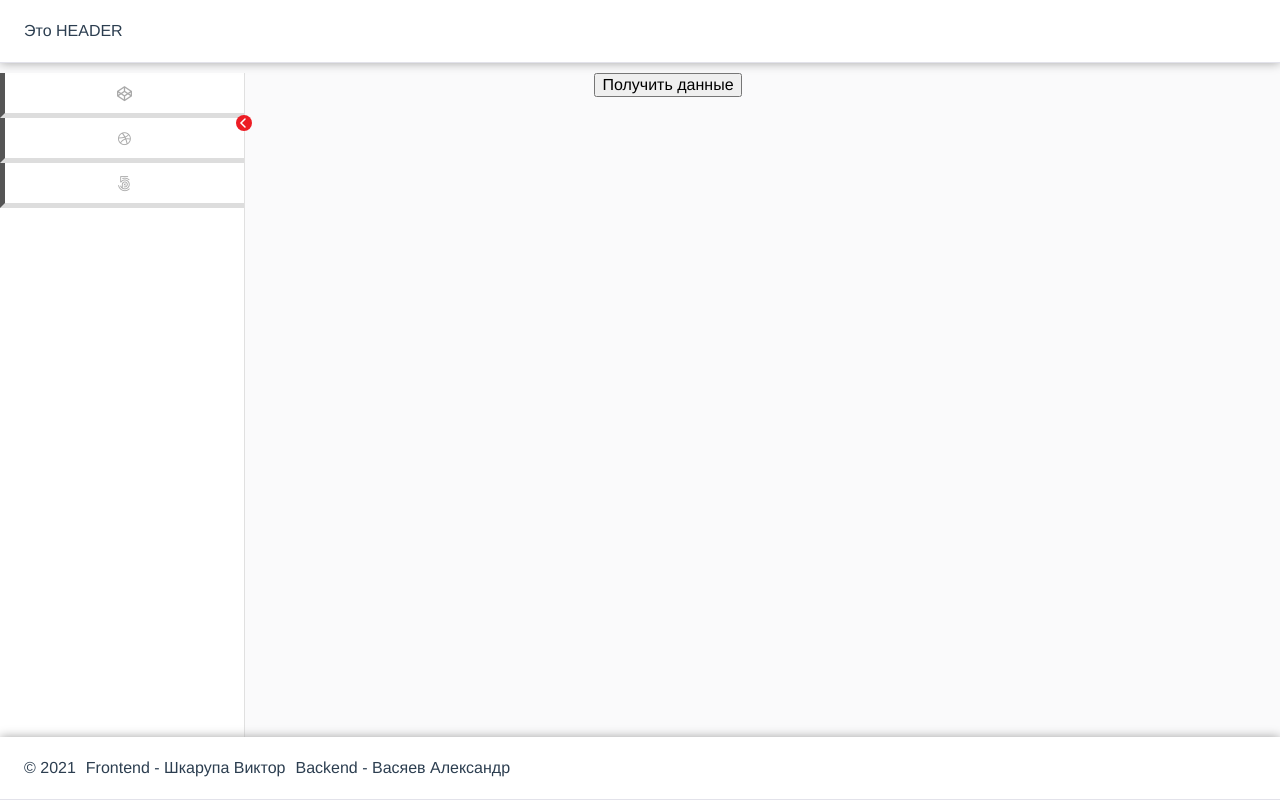
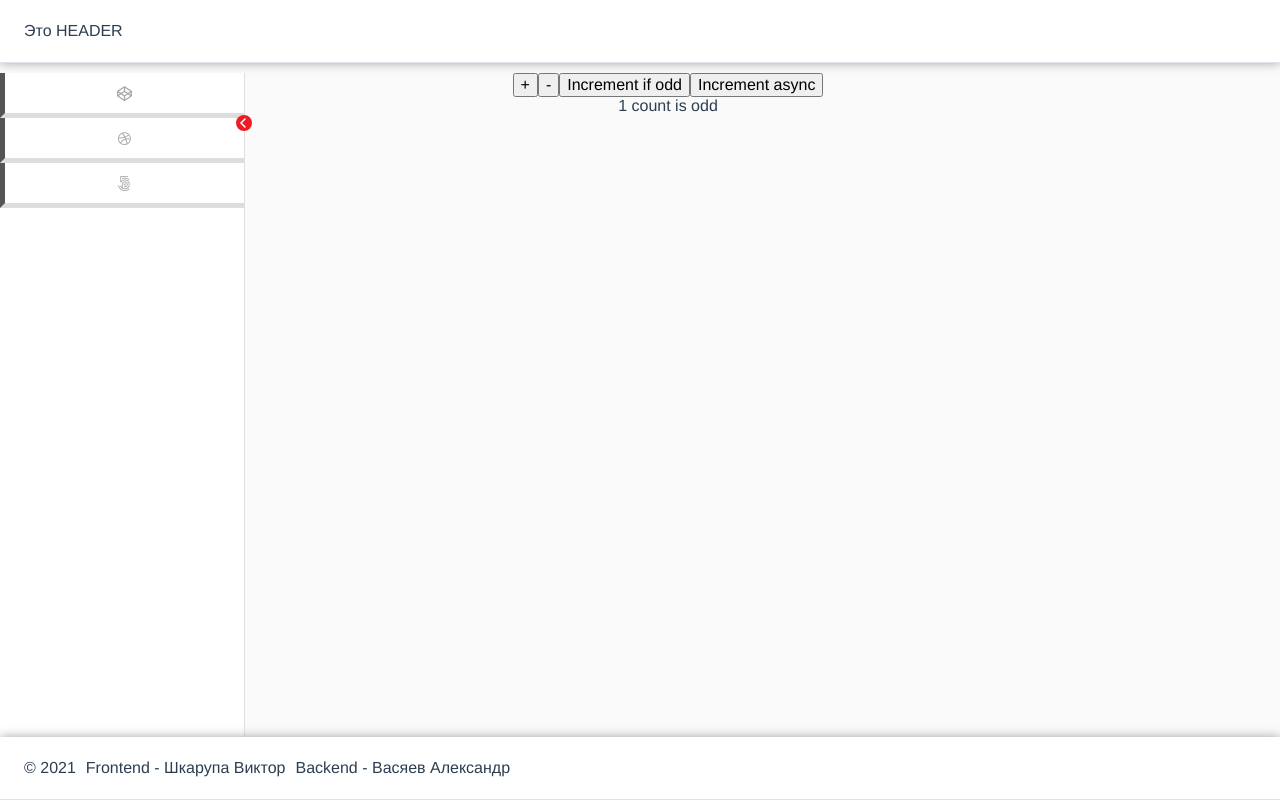
Before and after one commit to VShka/KnowledgeStorage, a Vue app: page /articles in a window 1280 px wide. Built offline with nearby package versions, Linux system fonts and the light colour scheme.

Commit message:
Пробовал vuex4 прописал примеры для дальнейшего использования и адаптирования пол нужды проекта

```diff
--- a/src/store/index.ts
+++ b/src/store/index.ts
@@ -1,13 +1,42 @@
 import { createStore } from "vuex";
-import getRequest from "@/infrastructure/getRequest/getRequest";
+// import getRequest from "@/infrastructure/getRequest/getRequest";
+
+const state = {
+  count: 1
+};
+
+const getters = {
+  evenOrOdd: state => (state.count % 2 === 0 ? "even" : "odd")
+};
+const mutations = {
+  increment(state) {
+    state.count++;
+  },
+  decrement(state) {
+    state.count--;
+  }
+};
+const actions = {
+  increment: ({ commit }) => commit("increment"),
+  decrement: ({ commit }) => commit("decrement"),
+  incrementIfOdd({ commit, state }) {
+    if ((state.count + 1) % 2 === 0) {
+      commit("increment");
+    }
+  },
+  incrementAsync({ commit }) {
+    return new Promise((resolve): void => {
+      setTimeout(() => {
+        commit("increment");
+        resolve();
+      }, 1000);
+    });
+  }
+};
 
 export default createStore({
-  state() {
-    return {
-      data: []
-    };
-  },
-  mutations: {},
-  actions: {},
-  modules: {}
+  state,
+  getters,
+  mutations,
+  actions
 });
--- a/src/views/articles/articles.vue
+++ b/src/views/articles/articles.vue
@@ -1,25 +1,38 @@
 <template>
   <section class="articles">
-    <button @click="getArticles">Получить данные</button>
+    <button @click="increment">+</button>
+    <button @click="decrement">-</button>
+    <button @click="incrementIfOdd">Increment if odd</button>
+    <button @click="incrementAsync">Increment async</button>
     <ul class="articles__list">
-      <li class="articles__list-item"></li>
+      <li class="articles__list-item">{{ count }} count is {{ evenOrOdd }}</li>
     </ul>
   </section>
 </template>
 
 <script>
-import store from "@/store";
+import { useStore } from "vuex";
+import { computed } from "vue";
 
 export default {
   name: "Articles",
 
   setup() {
-    const getArticles = () => {
-      console.log(store.state.data);
-    };
+    const store = useStore();
+    const count = computed(() => store.state.count);
+    const evenOrOdd = computed(() => store.getters.evenOrOdd);
+    const increment = () => store.dispatch("increment");
+    const decrement = () => store.dispatch("decrement");
+    const incrementIfOdd = () => store.dispatch("incrementIfOdd");
+    const incrementAsync = () => store.dispatch("incrementAsync");
 
     return {
-      getArticles
+      count,
+      evenOrOdd,
+      increment,
+      decrement,
+      incrementIfOdd,
+      incrementAsync
     };
   }
 };
```
Also changed, not shown: tsconfig.json (+7 -5 lines).
